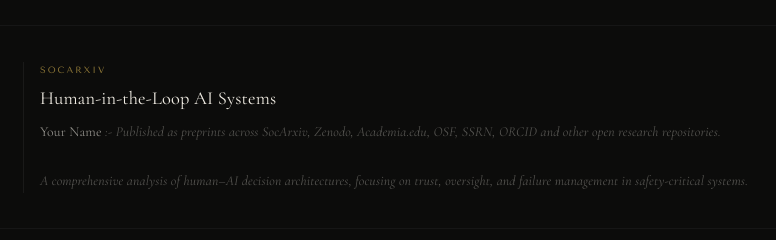
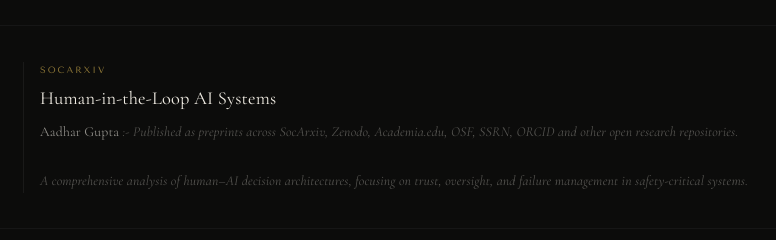
Before and after one commit to Aadhar-Gupta-0/my-website, a plain HTML site: page index.html in a window 1280 px wide. Shown: the part 4480-4720 px from the top of the page, 203-979 px from the left. Drawn offline with nearby package versions, Linux system fonts and the light colour scheme.

Commit message:
Update index.html

```diff
--- a/index.html
+++ b/index.html
@@ -1271,7 +1271,7 @@ A review of multi-agent robotic systems for disaster environments, examining coo
       </div>
       <div class="pub-title">Human-in-the-Loop AI Systems
 </div>
-      <div class="pub-authors"><strong>Your Name</strong>  :- Published as preprints across SocArxiv, Zenodo, Academia.edu, OSF, SSRN, ORCID and other open research repositories.<br><br>
+      <div class="pub-authors"><strong>Aadhar Gupta</strong>  :- Published as preprints across SocArxiv, Zenodo, Academia.edu, OSF, SSRN, ORCID and other open research repositories.<br><br>
 A comprehensive analysis of human–AI decision architectures, focusing on trust, oversight, and failure management in safety-critical systems.</div>
     </div>
   </div>
```
